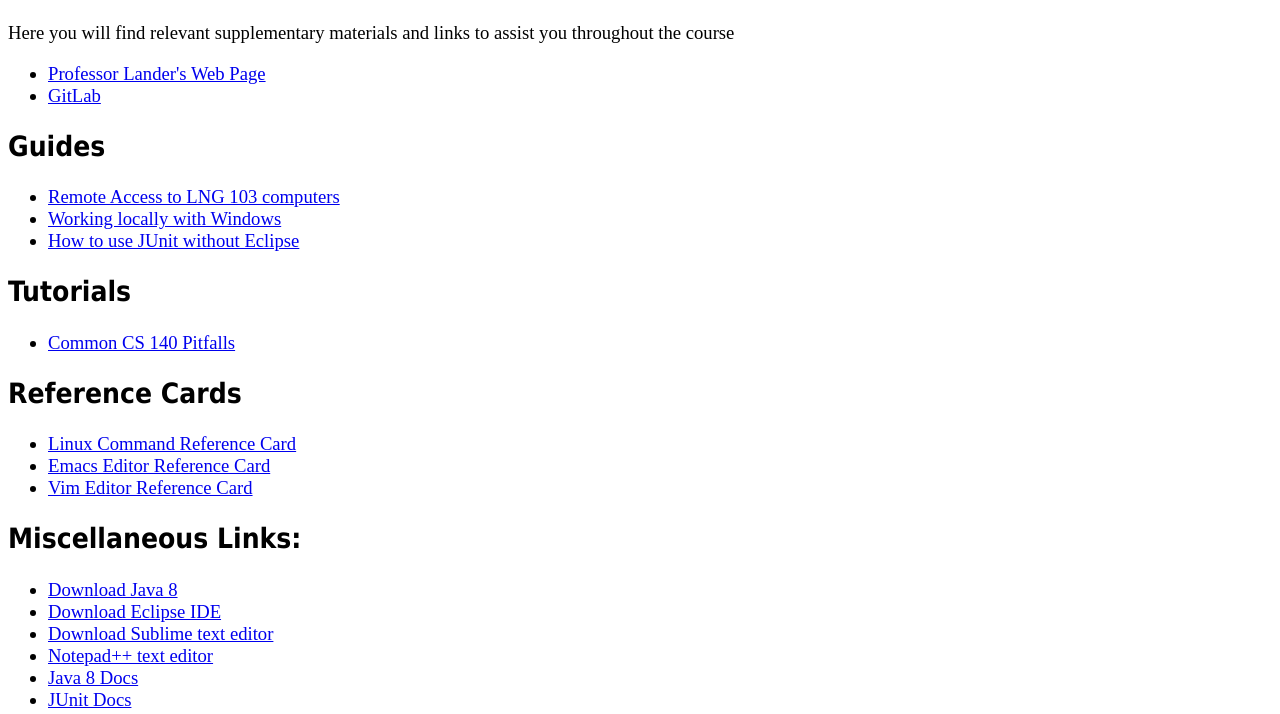
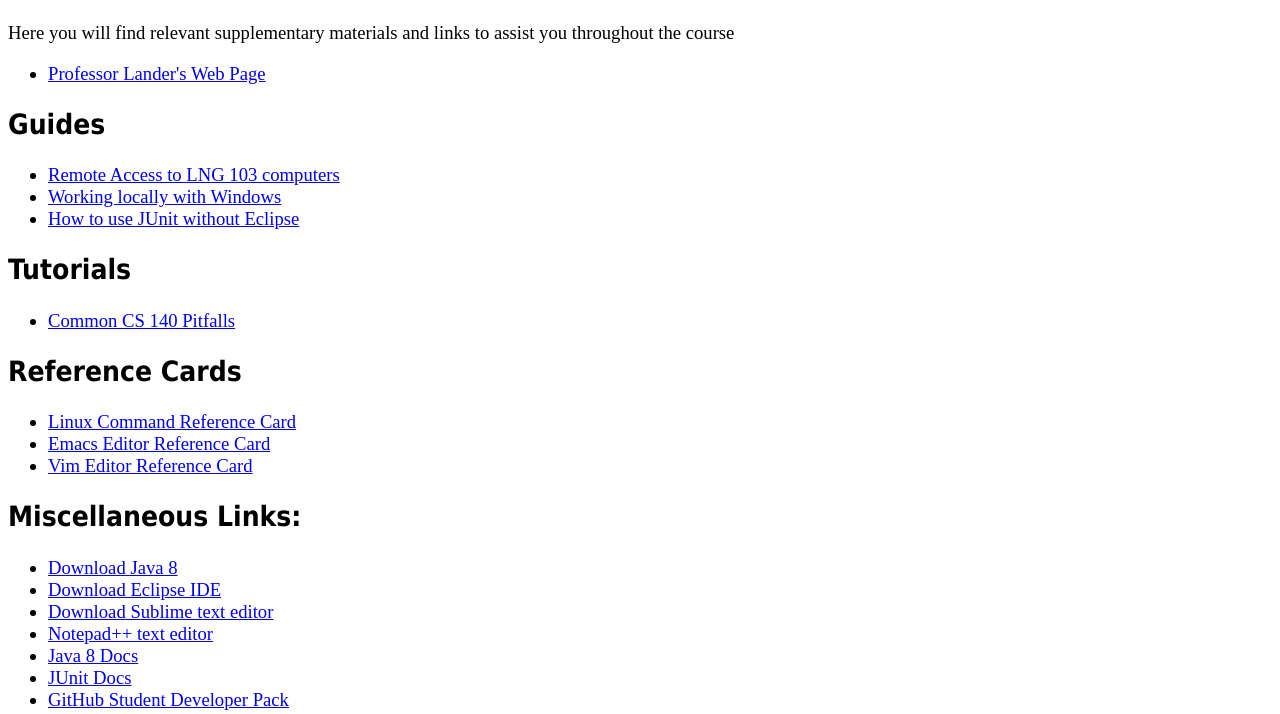
Before and after one commit to mhems/website, a plain HTML site: page cs140s16/index.html in a window 1280 px wide. Shown: the part 75-789 px from the top of the page. Drawn offline with Linux system fonts and the light colour scheme.

Commit message:
one remaining git link

```diff
--- a/cs140s16/index.html
+++ b/cs140s16/index.html
@@ -17,7 +17,6 @@
   <ul>
     <li><a href="http://bingweb.binghamton.edu/~lander/cs140/HomePageFiles/info.html">
         Professor Lander's Web Page</a></li>
-    <li><a href="https://gitlab.com/">GitLab</a></li>
   </ul>
 
   <h2>Guides</h2>
```
